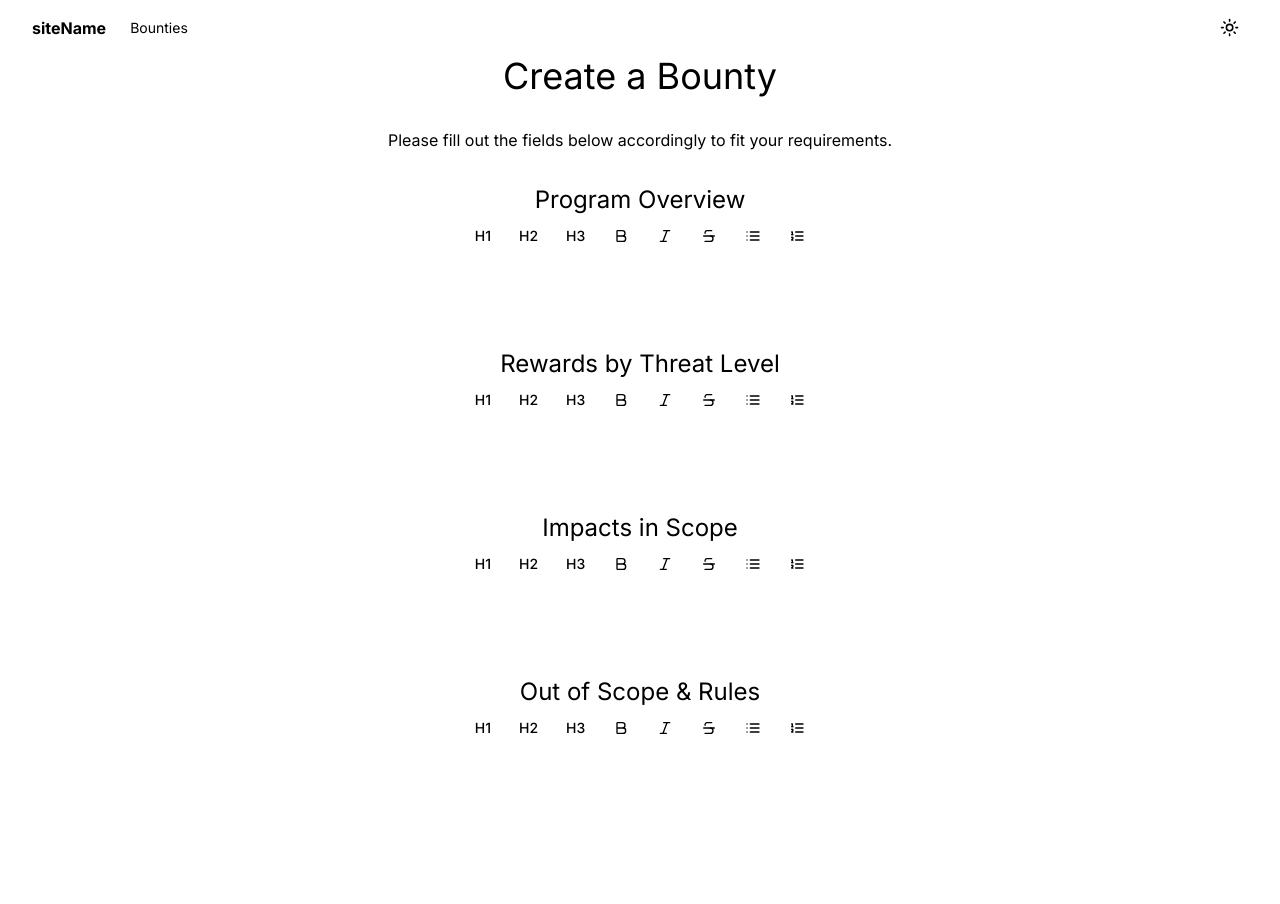
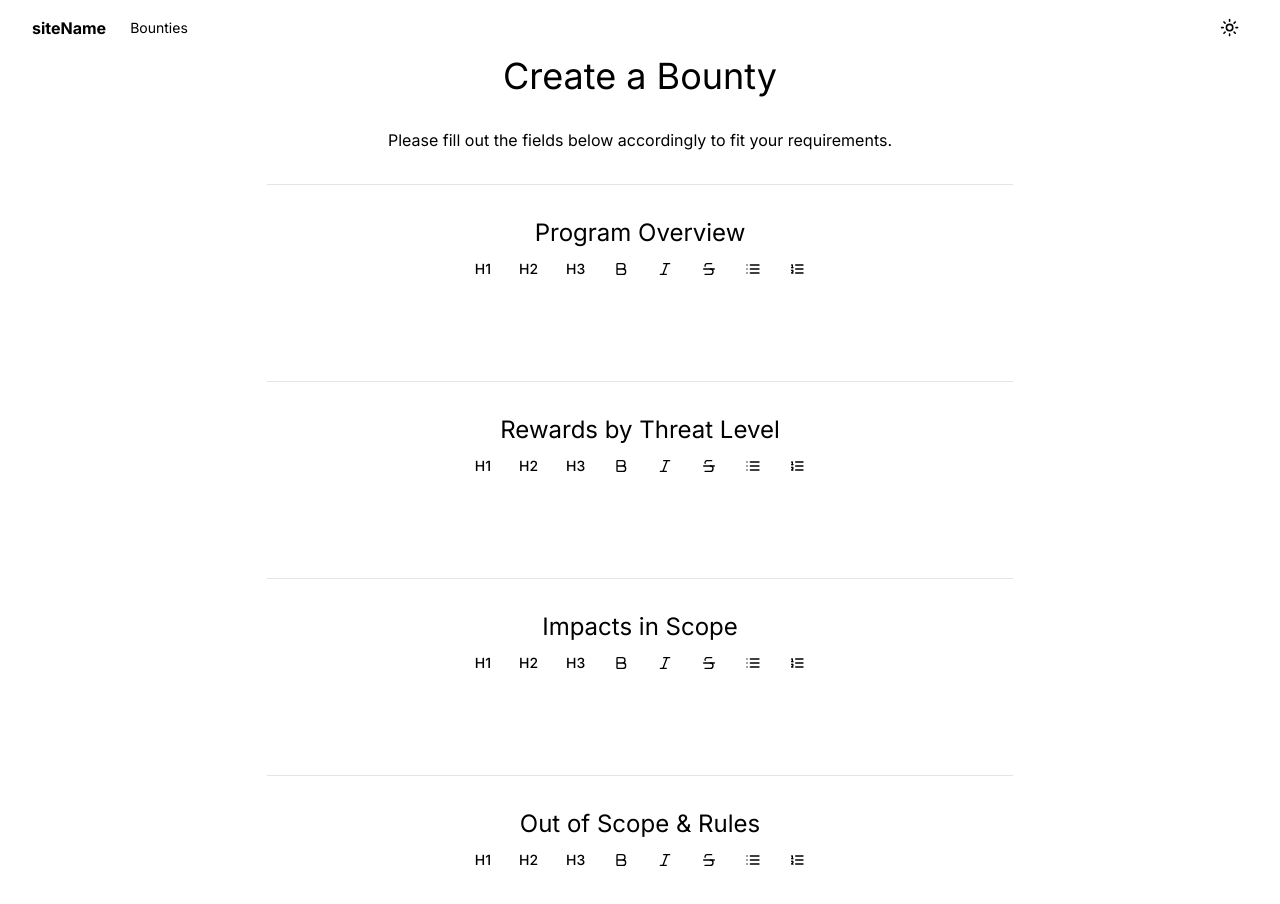
Before and after one commit to RohaanMooken/StarkHack, a Next.js app in the folder frontend/: page /bounties/create in a window 1280 px wide. Shown: the top 904 px of the page. Before the commit the page ends 808 px from the top, so only its background shows below. Built offline with nearby package versions, Linux system fonts and the light colour scheme.

Commit message:
Add seperator component

```diff
--- a/frontend/package.json
+++ b/frontend/package.json
@@ -11,6 +11,7 @@
   "dependencies": {
     "@radix-ui/react-dropdown-menu": "^2.0.6",
     "@radix-ui/react-menubar": "^1.0.4",
+    "@radix-ui/react-separator": "^1.0.3",
     "@radix-ui/react-slot": "^1.0.2",
     "@radix-ui/react-toggle": "^1.0.3",
     "@radix-ui/react-toggle-group": "^1.0.4",
--- a/frontend/src/app/bounties/create/page.js
+++ b/frontend/src/app/bounties/create/page.js
@@ -1,4 +1,5 @@
 import { Editor } from "@/components/editor";
+import { Separator } from "@/components/ui/separator";
 
 export default function CreateBountyPage() {
 	return (
@@ -8,18 +9,22 @@ export default function CreateBountyPage() {
 				Please fill out the fields below accordingly to fit your
 				requirements.
 			</p>
+            <Separator className="my-4 w-7/12"/>
 			<div className="flex flex-col items-center w-full">
 				<h3>Program Overview</h3>
 				<Editor />
 			</div>
+            <Separator className="my-4 w-7/12"/>
 			<div className="flex flex-col items-center w-full">
 				<h3>Rewards by Threat Level</h3>
 				<Editor />
 			</div>
+            <Separator className="my-4 w-7/12"/>
 			<div className="flex flex-col items-center w-full">
 				<h3>Impacts in Scope</h3>
 				<Editor />
 			</div>
+            <Separator className="my-4 w-7/12"/>
 			<div className="flex flex-col items-center w-full">
 				<h3>Out of Scope & Rules</h3>
 				<Editor />
--- /dev/null
+++ b/frontend/src/components/ui/separator.jsx
@@ -0,0 +1,25 @@
+"use client"
+
+import * as React from "react"
+import * as SeparatorPrimitive from "@radix-ui/react-separator"
+
+import { cn } from "@/lib/utils"
+
+const Separator = React.forwardRef((
+  { className, orientation = "horizontal", decorative = true, ...props },
+  ref
+) => (
+  <SeparatorPrimitive.Root
+    ref={ref}
+    decorative={decorative}
+    orientation={orientation}
+    className={cn(
+      "shrink-0 bg-zinc-200 dark:bg-zinc-800",
+      orientation === "horizontal" ? "h-[1px] w-full" : "h-full w-[1px]",
+      className
+    )}
+    {...props} />
+))
+Separator.displayName = SeparatorPrimitive.Root.displayName
+
+export { Separator }
```
Also changed, not shown: 1 other file (tests, documents, lock files or other folders).
